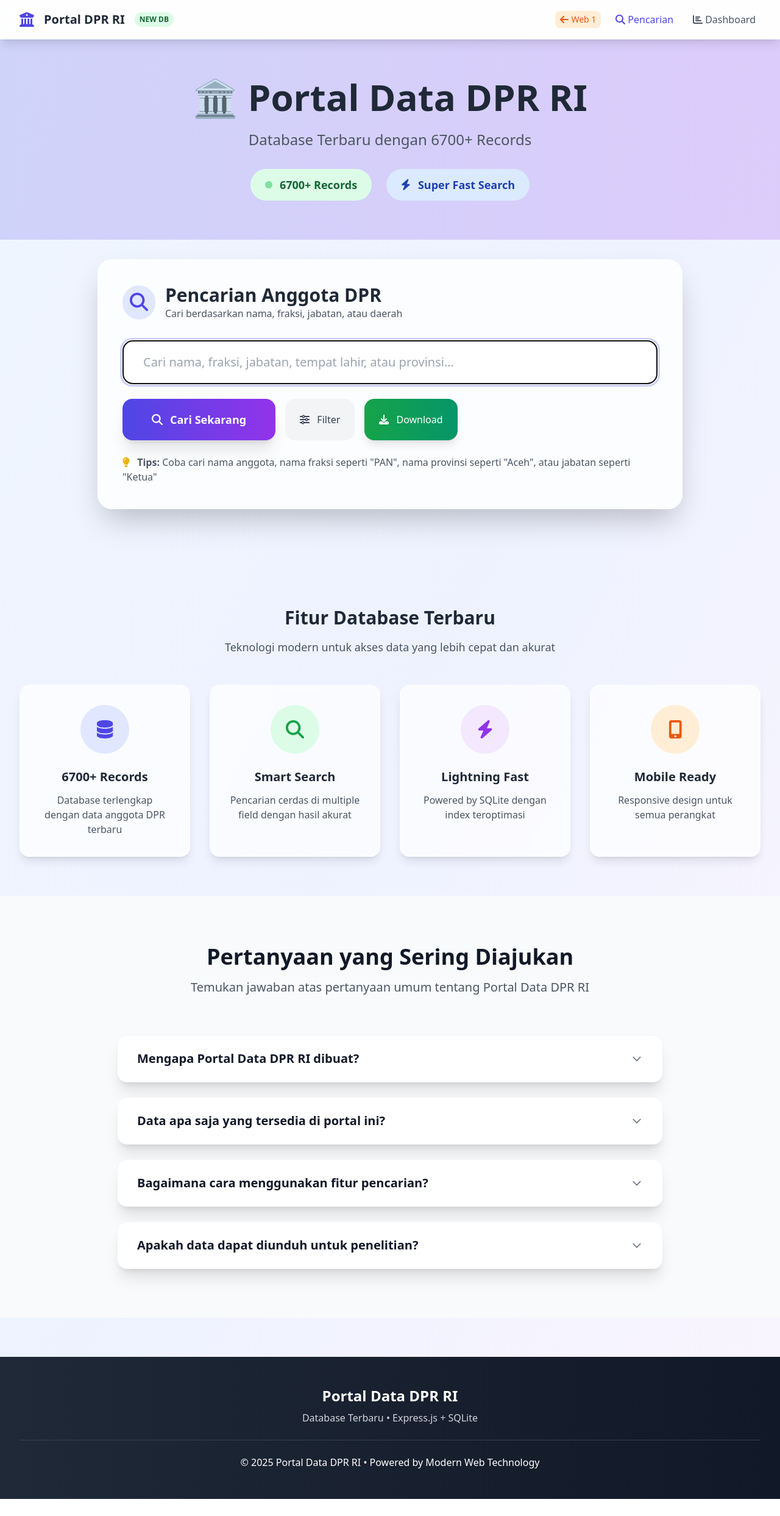
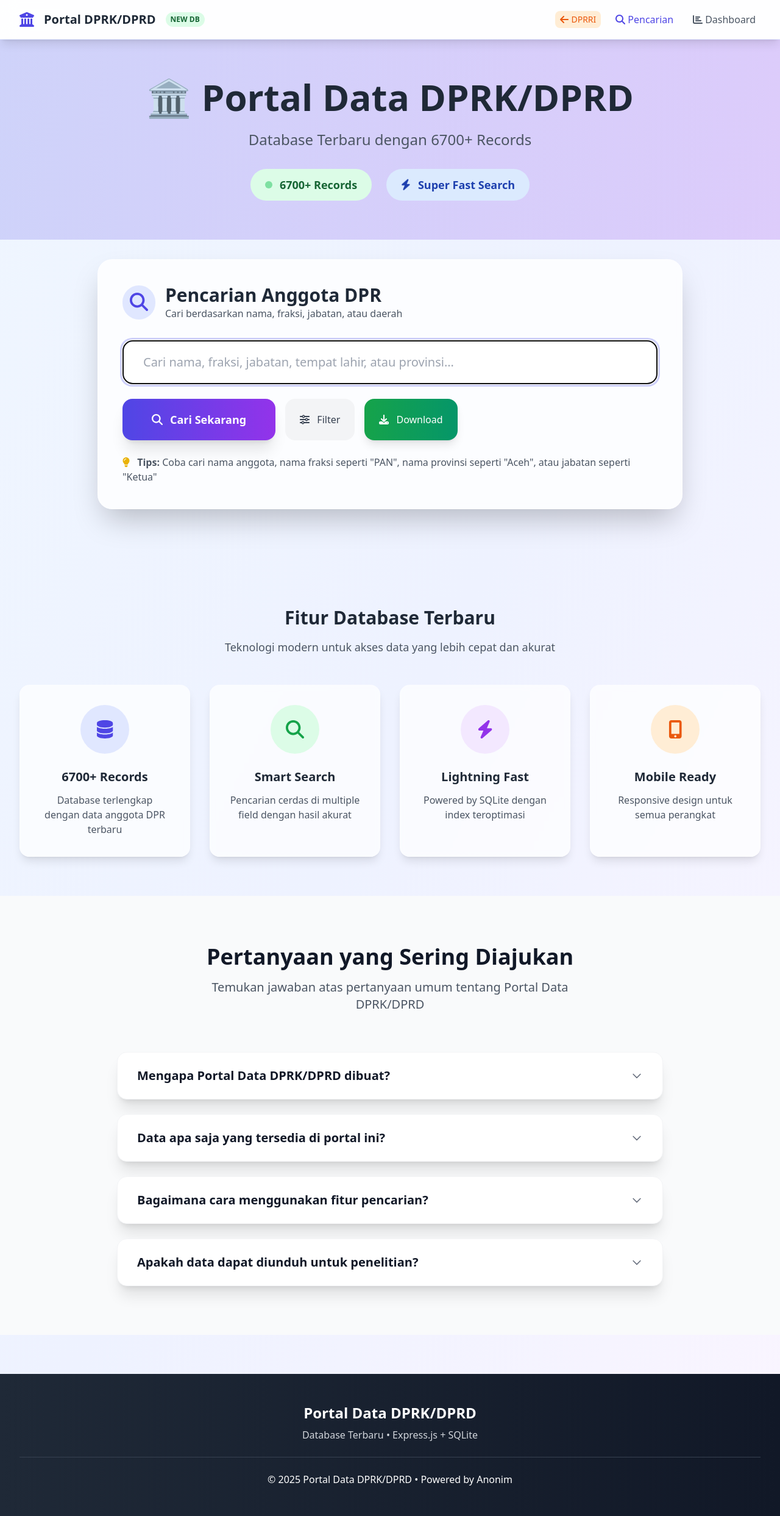
Before and after one commit to bro299/prtllll-02-js, a website: page public/index.html in a window 1280 px wide. Shown: the whole page at 61% size. Before the commit the page ends 2458 px from the top, so only its background shows below. Drawn offline with nearby package versions, Linux system fonts and the light colour scheme.

Commit message:
Update index.html

```diff
--- a/public/index.html
+++ b/public/index.html
@@ -3,7 +3,7 @@
 <head>
     <meta charset="UTF-8">
     <meta name="viewport" content="width=device-width, initial-scale=1.0">
-    <title>🏛️ Portal Data DPR RI - Database Baru</title>
+    <title>🏛️ Portal Data DPRK/DPRD </title>
     <script src="https://cdn.tailwindcss.com"></script>
     <script src="https://cdnjs.cloudflare.com/ajax/libs/font-awesome/6.4.0/js/all.min.js"></script>
     <link href="https://cdnjs.cloudflare.com/ajax/libs/font-awesome/6.4.0/css/all.min.css" rel="stylesheet">
@@ -50,14 +50,14 @@
         <div class="flex justify-between items-center h-12 sm:h-16">
             <div class="flex items-center space-x-1 sm:space-x-4 min-w-0 flex-1">
                 <i class="fas fa-university text-lg sm:text-2xl text-indigo-600 flex-shrink-0"></i>
-                <h1 class="text-sm sm:text-xl font-bold text-gray-800 truncate">Portal DPR RI</h1>
+                <h1 class="text-sm sm:text-xl font-bold text-gray-800 truncate">Portal DPRK/DPRD</h1>
                 <span class="hidden md:inline-block bg-green-100 text-green-800 text-xs px-2 py-1 rounded-full font-semibold">NEW DB</span>
             </div>
             <div class="flex items-center space-x-1 sm:space-x-4">
                 <!-- Tombol ke Web 1 -->
                 <a href="https://portal-dpr-new.onrender.com" class="bg-orange-100 hover:bg-orange-200 text-orange-600 font-medium transition-colors duration-200 flex items-center px-2 py-1 rounded-lg" title="Kembali ke Web Lama">
                     <i class="fas fa-arrow-left text-sm sm:text-base"></i>
-                    <span class="hidden sm:inline ml-1 text-xs sm:text-sm">Web 1</span>
+                    <span class="hidden sm:inline ml-1 text-xs sm:text-sm">DPRRI</span>
                 </a>
 
                 <a href="/" class="text-indigo-600 hover:text-indigo-800 font-medium transition-colors duration-200 flex items-center px-2 py-1 rounded-lg">
@@ -79,7 +79,7 @@
         <div class="relative max-w-7xl mx-auto px-3 sm:px-6 lg:px-8 py-8 sm:py-16">
             <div class="text-center animate-slide-up">
                 <h1 class="text-3xl xs:text-4xl sm:text-5xl md:text-6xl font-bold text-gray-800 mb-4 sm:mb-6">
-                    🏛️ Portal Data DPR RI
+                    🏛️ Portal Data DPRK/DPRD
                 </h1>
                 <p class="text-lg sm:text-2xl text-gray-600 mb-6 sm:mb-8 px-2">
                     Database Terbaru dengan 6700+ Records
@@ -239,7 +239,7 @@
 <div class="max-w-7xl mx-auto px-4 sm:px-6 lg:px-8 py-12 sm:py-20 bg-gray-50">
     <div class="text-center mb-12 sm:mb-16">
         <h2 class="text-3xl sm:text-4xl font-extrabold text-gray-900 mb-4">Pertanyaan yang Sering Diajukan</h2>
-        <p class="text-lg sm:text-xl text-gray-600 max-w-2xl mx-auto">Temukan jawaban atas pertanyaan umum tentang Portal Data DPR RI</p>
+        <p class="text-lg sm:text-xl text-gray-600 max-w-2xl mx-auto">Temukan jawaban atas pertanyaan umum tentang Portal Data DPRK/DPRD</p>
     </div>
 
     <div class="max-w-4xl mx-auto space-y-6">
@@ -247,7 +247,7 @@
         <div class="bg-white rounded-2xl shadow-xl border border-gray-100 overflow-hidden transition-all duration-300 hover:shadow-2xl">
             <button class="faq-toggle w-full px-6 py-5 sm:px-8 sm:py-6 text-left flex items-center justify-between hover:bg-gray-50 transition-colors duration-300"
                     data-target="faq1">
-                <h3 class="text-lg sm:text-xl font-semibold text-gray-900 pr-6">Mengapa Portal Data DPR RI dibuat?</h3>
+                <h3 class="text-lg sm:text-xl font-semibold text-gray-900 pr-6">Mengapa Portal Data DPRK/DPRD dibuat?</h3>
                 <svg class="w-5 h-5 text-gray-500 transform transition-transform duration-300 flex-shrink-0" fill="none" stroke="currentColor" viewBox="0 0 24 24">
                     <path stroke-linecap="round" stroke-linejoin="round" stroke-width="2" d="M19 9l-7 7-7-7" />
                 </svg>
@@ -255,7 +255,7 @@
             <div id="faq1" class="faq-content hidden px-6 pb-6 sm:px-8 sm:pb-8">
                 <div class="border-t border-gray-100 pt-5">
                     <p class="text-gray-700 text-base leading-relaxed">
-                        Portal Data DPR RI dirancang untuk memberikan akses cepat dan transparan terhadap informasi anggota DPR RI. Dengan antarmuka yang ramah pengguna dan teknologi database modern, portal ini memudahkan masyarakat untuk mengenal wakil rakyat mereka, meningkatkan transparansi, dan memperkuat akuntabilitas dalam sistem demokrasi Indonesia.
+                        Portal Data DPR RI dirancang untuk memberikan akses cepat dan transparan terhadap informasi anggota DPRK/DPRD. Dengan antarmuka yang ramah pengguna dan teknologi database modern, portal ini memudahkan masyarakat untuk mengenal wakil rakyat mereka, meningkatkan transparansi, dan memperkuat akuntabilitas dalam sistem demokrasi Indonesia.
                     </p>
                 </div>
             </div>
@@ -273,7 +273,7 @@
             <div id="faq2" class="faq-content hidden px-6 pb-6 sm:px-8 sm:pb-8">
                 <div class="border-t border-gray-100 pt-5">
                     <p class="text-gray-700 text-base mb-4">
-                        Portal ini menyediakan informasi lengkap tentang anggota DPR RI, meliputi:
+                        Portal ini menyediakan informasi lengkap tentang anggota DPRK/DPRD, meliputi:
                     </p>
                     <div class="bg-gray-50 rounded-lg p-5 mb-4">
                         <ul class="grid grid-cols-1 sm:grid-cols-2 gap-3 text-sm text-gray-700">
@@ -350,12 +350,12 @@
     <footer class="bg-gradient-to-r from-gray-800 to-gray-900 text-white py-8 sm:py-12 mt-12 sm:mt-16">
         <div class="max-w-7xl mx-auto px-3 sm:px-6 lg:px-8 text-center">
             <div class="mb-6">
-                <h3 class="text-xl sm:text-2xl font-bold mb-2">Portal Data DPR RI</h3>
+                <h3 class="text-xl sm:text-2xl font-bold mb-2">Portal Data DPRK/DPRD</h3>
                 <p class="text-sm sm:text-base text-gray-300">Database Terbaru • Express.js + SQLite</p>
             </div>
             <div class="border-t border-gray-700 pt-6">
                 <p class="text-sm sm:text-base">
-                    &copy; 2025 Portal Data DPR RI • Powered by Modern Web Technology
+                    &copy; 2025 Portal Data DPRK/DPRD • Powered by Anonim
                 </p>
             </div>
         </div>
```
